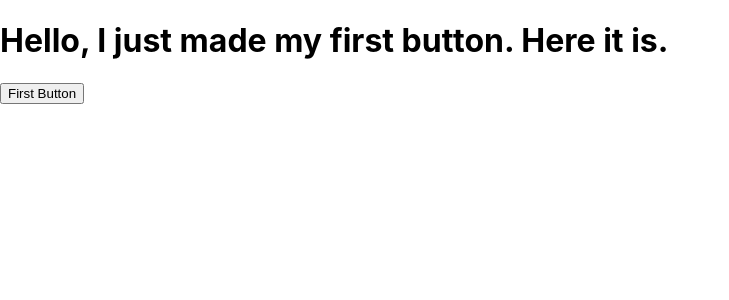
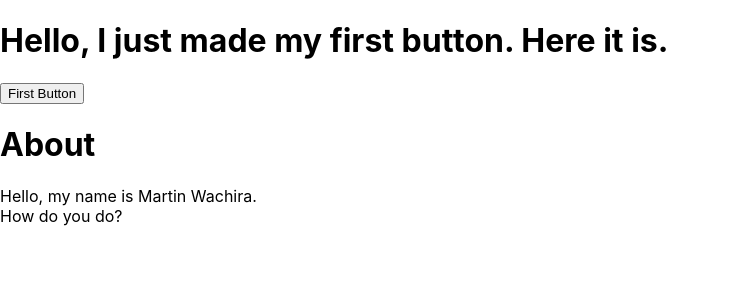
Before and after one commit to mmwachira/React-fundamentals, a React (Create React App) app in the folder react-fundamentals/: page / in a window 1280 px wide. Shown: the top 300 px of the page, without its empty margins (0-729 px from the left). Built offline with nearby package versions, Linux system fonts and the light colour scheme.

Commit message:
feat: Writing markup with JSX

```diff
--- a/react-fundamentals/src/App.tsx
+++ b/react-fundamentals/src/App.tsx
@@ -1,11 +1,13 @@
 import './App.css';
 import Button from './components/Button';
+import AboutPage from './components/AboutPage';
 
 function App() {
   return (
     <div>
       <h1>Hello, I just made my first button. Here it is.</h1>
       <Button />
+      <AboutPage />
     </div>
   );
 }
--- /dev/null
+++ b/react-fundamentals/src/components/AboutPage.tsx
@@ -0,0 +1,15 @@
+import React from 'react'
+
+function AboutPage(){
+
+    return(
+        <>
+    <h1>About</h1>
+    <p>Hello, my name is Martin Wachira.<br/>How do you do?</p>
+
+    </>
+    )
+
+}
+
+export default AboutPage;
```
